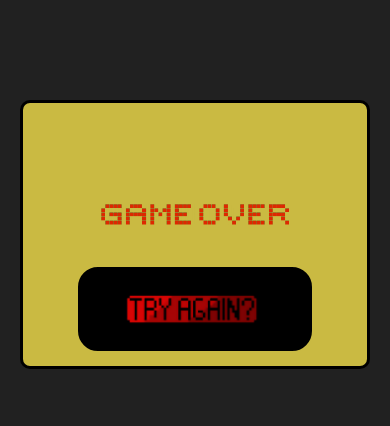
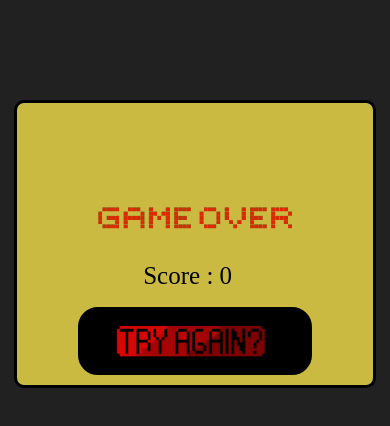
Before and after one commit to Harshal-Khairnar01/flappy-bird, a plain HTML site: page index.html in a window 390 px wide. Drawn offline with Linux system fonts and the light colour scheme.

Commit message:
score button fixes

```diff
--- a/mobile.css
+++ b/mobile.css
@@ -25,13 +25,10 @@
     }
 
     #shwscr {
-        position: relative;
-        width: 30vw;
-        height: 6vh;
-        top: 10px;
-        right: 0;
-        margin: 0 auto;
-        font-size: 4vw;
+        position: absolute;
+        top: 30px;
+        right: 30px;
+
     }
 
     #head {
@@ -43,8 +40,8 @@
     }
 
     #result {
-        width: 80vw;
-        height: auto;
+        width: 83vw;
+       height: 250px;
         padding: 1rem;
         margin-top: 100px;
     }
@@ -61,19 +58,24 @@
     }
 
     #result #scr {
-        font-size: 5vw;
-        margin-top: 1rem;
+               position: absolute;
+        width: 181px;
+       left: 80px;
+        top: 64px;
+        font-size: 25px;
+
     }
 
     #result #btn {
         width: 60vw;
-        height: 10vh;
+        height: 8vh;
+        bottom: 10px;
         left: 50%;
         transform: translateX(-50%);
         font-size: 4vw;
     }
 
     #result #btn img {
-        width: 70%;
+        width: 80%;
     }
 }
```
